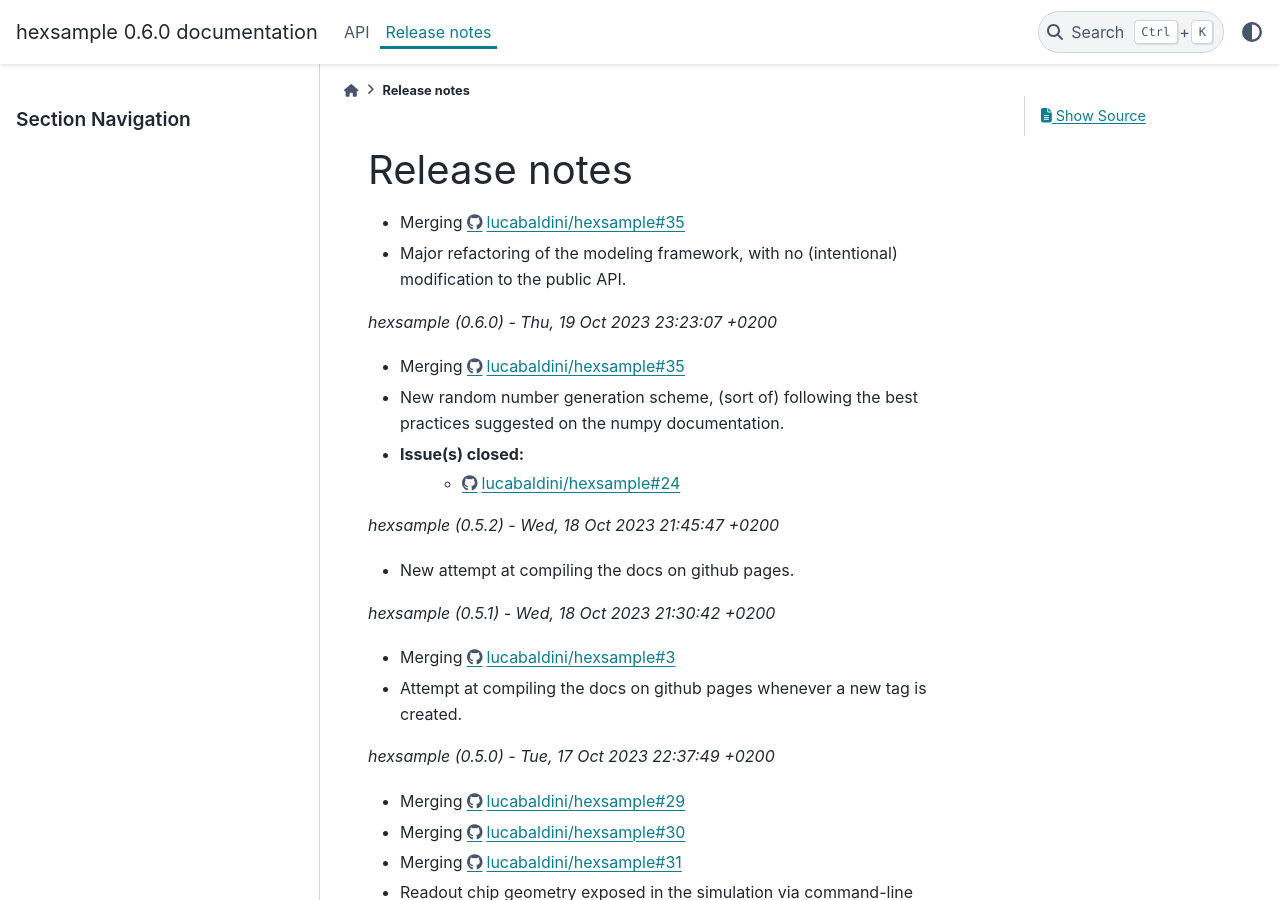
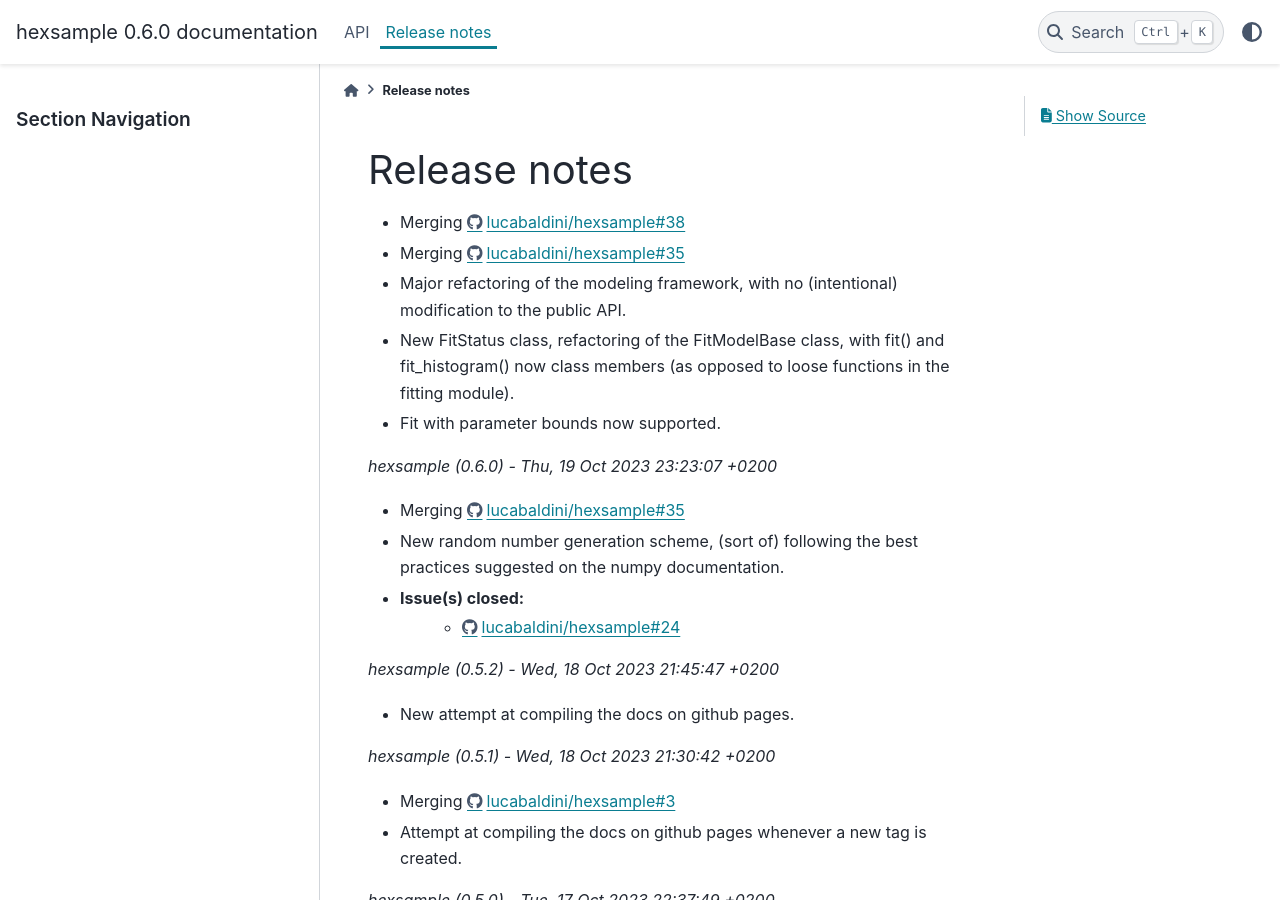
Before and after one commit to lucabaldini/hexsample, a Sphinx documentation site: the page built from docs/release.rst, in a window 1280 px wide and 900 px high. Built offline with Sphinx 7.4.7 and the PyData theme 0.15.4, drawn with Linux system fonts in a browser that asks for light colours; pages that are not in the unit, such as notebooks, are missing from menus.

Commit message:
Updated release notes.

```diff
--- a/docs/release.rst
+++ b/docs/release.rst
@@ -4,9 +4,14 @@ Release notes
 =============
 
 
+* Merging https://github.com/lucabaldini/hexsample/pull/38
 * Merging https://github.com/lucabaldini/hexsample/pull/35
 * Major refactoring of the modeling framework, with no (intentional) modification
   to the public API.
+* New FitStatus class, refactoring of the FitModelBase class, with fit() and
+  fit_histogram() now class members (as opposed to loose functions in the
+  fitting module).
+* Fit with parameter bounds now supported.
 
 
 *hexsample (0.6.0) - Thu, 19 Oct 2023 23:23:07 +0200*
```
